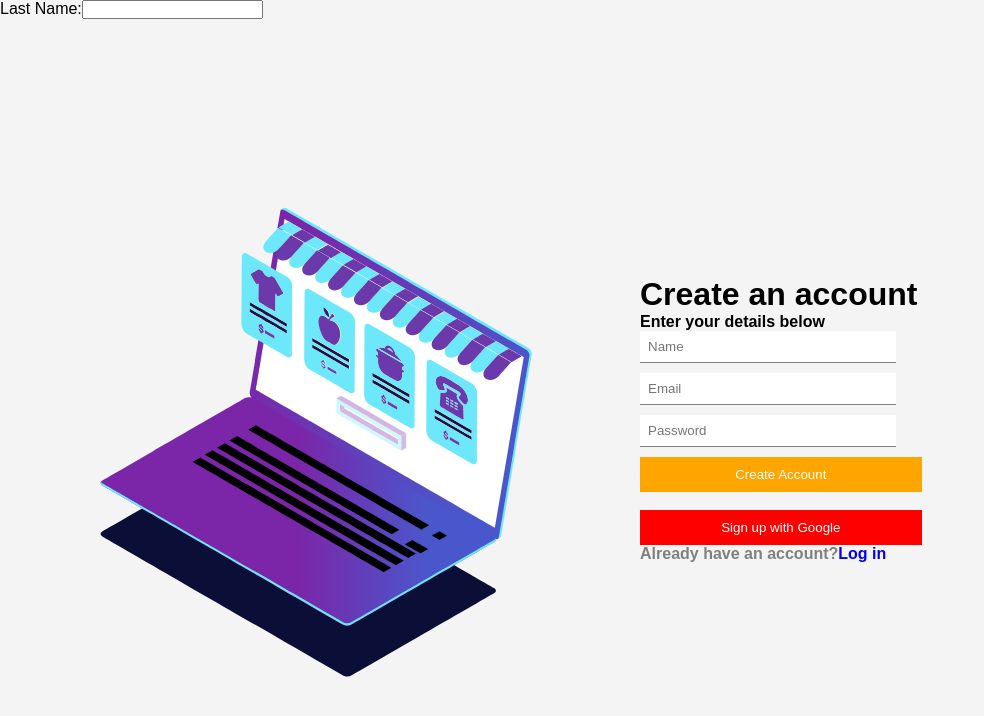
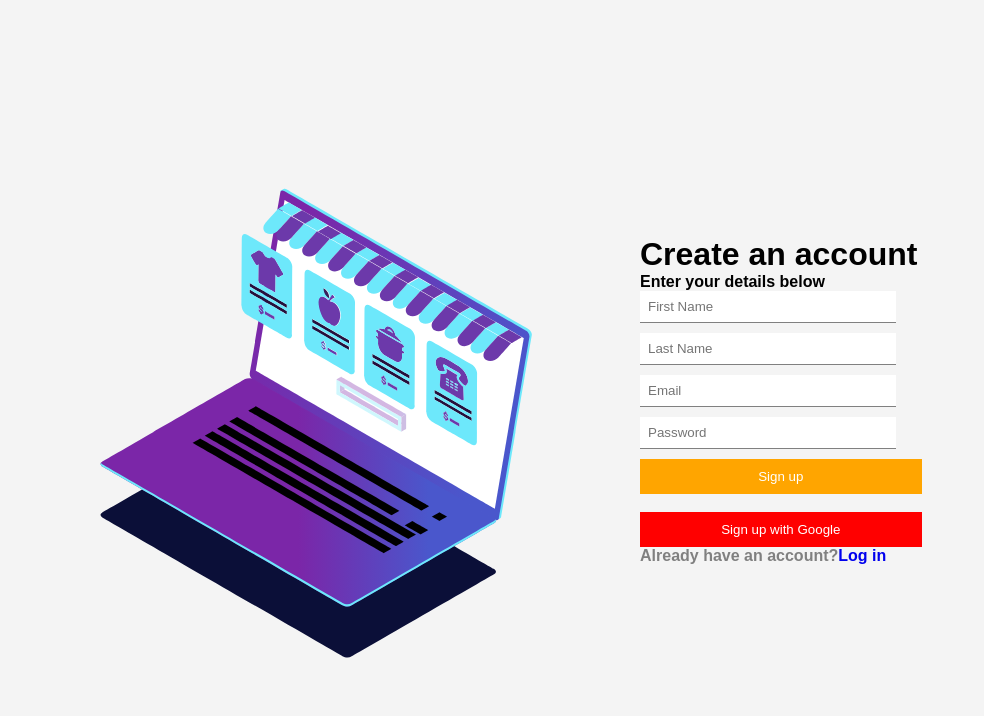
Before and after one commit to mohamedMN/E_Commerce_Customer, a React (Vite) app: page /register in a window 1280 px wide. Shown: the top 716 px of the page, without its empty margins (0-984 px from the left). Built offline with nearby package versions, Linux system fonts and the light colour scheme.

Commit message:
changes in the login page

```diff
--- a/src/pages/AddCustomer.tsx
+++ b/src/pages/AddCustomer.tsx
@@ -39,15 +39,7 @@ const AddCustomer: React.FC = () => {
 
   return (
     <>
-      <div>
-        <label>Last Name:</label>
-        <input
-          type="text"
-          value={lastName}
-          onChange={(e) => setLastName(e.target.value)}
-          required
-        />
-      </div>
+
 
       <div
         style={{
@@ -71,7 +63,7 @@ const AddCustomer: React.FC = () => {
                 value={firstName}
                 onChange={(e) => setFirstName(e.target.value)}
                 required
-                placeholder="Name"
+                placeholder="First Name"
                 style={{
                   width: "40%",
                   padding: "8px",
@@ -80,8 +72,22 @@ const AddCustomer: React.FC = () => {
                 }}
               />
             </div>
-            {/* Add other input fields as needed */}
-            {/* For example, email and password fields */}
+            <div style={{ marginBottom: "10px" }}>
+              <input
+                type="text"
+                value={firstName}
+                onChange={(e) => setLastName(e.target.value)}
+                required
+                placeholder="Last Name"
+                style={{
+                  width: "40%",
+                  padding: "8px",
+                  border: "none",
+                  borderBottom: "1px solid grey", // Grey line under the input
+                }}
+              />
+            </div>
+
             <div style={{ marginBottom: "10px" }}>
               <input
                 type="email"
@@ -112,8 +118,6 @@ const AddCustomer: React.FC = () => {
                 }}
               />
             </div>
-            {/* Add other input fields as needed */}
-            {/* Remember to update the state and data object accordingly */}
 
             <button
               type="submit"
@@ -126,7 +130,7 @@ const AddCustomer: React.FC = () => {
                 cursor: "pointer",
               }}
             >
-              Create Account
+              Sign up
             </button>
             <br />
             <br />
@@ -147,7 +151,7 @@ const AddCustomer: React.FC = () => {
             <h4 style={{ color: "grey" }}>
               Already have an account?
               <span>
-                <Link to={"/register"}>Log in</Link>
+                <Link to={"/login"}>Log in</Link>
               </span>
             </h4>
           </form>
```
